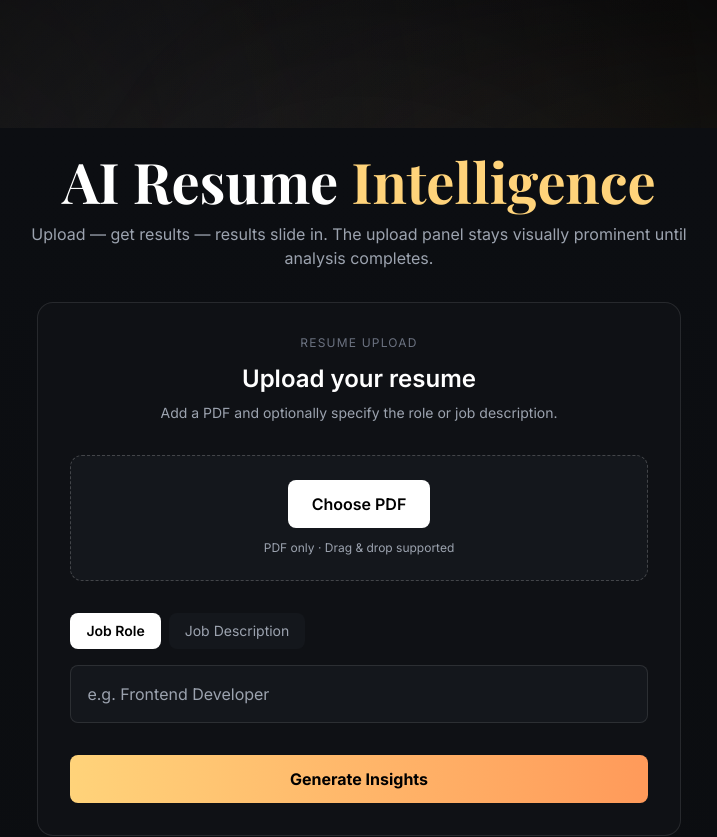
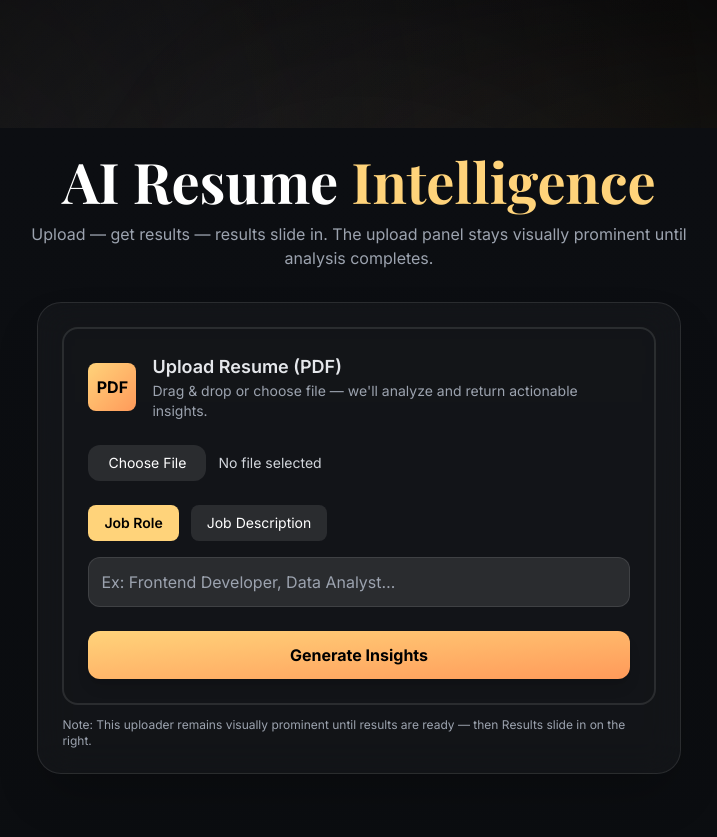
Before and after one commit to wndrthndr/CVision, a Next.js app in the folder client/: page / in a window 1280 px wide. Shown: the top 837 px of the page, without its empty margins (281-998 px from the left). Built offline with nearby package versions, Linux system fonts and the light colour scheme.

Commit message:
Update ResumeUploader.jsx

```diff
--- a/client/components/ResumeUploader.jsx
+++ b/client/components/ResumeUploader.jsx
@@ -1,3 +1,4 @@
+// File: components/ResumeUploader.jsx
 'use client';
 import React, { useRef, useState } from 'react';
 import { motion, AnimatePresence } from 'framer-motion';
@@ -14,7 +15,8 @@ export default function ResumeUploader({
   const fileInputRef = useRef(null);
   const [dragging, setDragging] = useState(false);
 
-  const [mode, setMode] = useState('role');
+  // Toggle state for Job Role vs Job Description
+  const [mode, setMode] = useState('role'); // 'role' | 'jd'
   const [jobRole, setJobRole] = useState('');
   const [jobDesc, setJobDesc] = useState('');
 
@@ -36,75 +38,85 @@ export default function ResumeUploader({
     setPercent(3);
 
     const API = process.env.NEXT_PUBLIC_API_URL;
+    // Determine the single backend field value (always sent as `job_description`)
     const jobPayload = mode === 'role' ? (jobRole || '') : (jobDesc || '');
 
     if (!API) {
+      // Simulated progress + fake result (for local/demo)
       for (let p = 5; p <= 88; p += 7) {
+        // eslint-disable-next-line no-await-in-loop
         await new Promise((r) => setTimeout(r, 140 + Math.random() * 180));
         setPercent(p);
       }
       setPercent(100);
       await new Promise((r) => setTimeout(r, 220));
-
-      onResult({
-        gemini_analysis: {
+      const fake = {
         overall_match_score: 82,
-          keyword_alignment: {
-            matched: ['React', 'Next.js', 'Tailwind'],
-            missing: ['Docker'],
-          },
+        keyword_alignment: { matched: ['React', 'Next.js', 'Tailwind'], missing: ['Docker'] },
         skill_strengths: ['Component architecture', 'Responsive UI'],
         skill_gaps: ['Testing'],
         achievement_rewrites: ['Reduced bundle size by 25% — updated'],
         formatting_issues: ['Inconsistent bullet styles'],
         grammar_issues: ['Minor tense mix'],
-          final_recommendation:
-            'Lead with measurable outcomes and add a short summary.',
-        },
-        subscores_computed_locally: { relevance: 81, keywords: 76 },
-      });
-
+        final_recommendation: 'Lead with measurable outcomes and add a short summary.',
+      };
+      onResult({ gemini_analysis: fake, subscores_computed_locally: { relevance: 81, keywords: 76 } });
       setPercent(null);
       setLoadingAnalysis(false);
       return;
     }
 
+    // Real upload using XHR to capture progress events
     try {
       const xhr = new XMLHttpRequest();
       const fd = new FormData();
       fd.append('resume_file', resumeFile);
+      // ALWAYS append a single field named `job_description` (contains either role or full jd)
       fd.append('job_description', jobPayload);
 
       xhr.open('POST', `${API}/analyze-job`);
 
+      // progress event
       xhr.upload.onprogress = function (e) {
         if (e.lengthComputable) {
-          setPercent(Math.round((e.loaded / e.total) * 100));
+          const p = Math.round((e.loaded / e.total) * 100);
+          setPercent(p);
         }
       };
 
+      // response handling
       xhr.onreadystatechange = function () {
         if (xhr.readyState === 4) {
           setPercent(null);
           setLoadingAnalysis(false);
 
           if (xhr.status >= 200 && xhr.status < 300) {
+            try {
               const data = JSON.parse(xhr.responseText);
-            onResult(data.gemini_analysis ? data : { gemini_analysis: data });
+              const normalized = data.gemini_analysis ? data : { gemini_analysis: data };
+              onResult(normalized);
+            } catch (err) {
+              console.error('Failed to parse JSON from server:', err, xhr.responseText);
+              alert('Server returned invalid JSON. Check console for details.');
+            }
           } else {
-            alert('Upload failed.');
+            console.error('Upload failed', xhr.status, xhr.responseText);
+            alert('Upload failed. See console for details.');
           }
         }
       };
 
-      xhr.onerror = () => {
+      // network error handling
+      xhr.onerror = function (err) {
         setPercent(null);
         setLoadingAnalysis(false);
-        alert('Network error.');
+        console.error('Network error', err);
+        alert('Network error during upload.');
       };
 
       xhr.send(fd);
-    } catch {
+    } catch (err) {
+      console.error('Upload start error', err);
       setPercent(null);
       setLoadingAnalysis(false);
       alert('Could not start upload.');
@@ -112,78 +124,63 @@ export default function ResumeUploader({
   }
 
   return (
+    <motion.div layout className="glass-panel p-6 rounded-3xl border border-white/10 shadow-2xl">
+      {/* FULL, PROMINENT Uploader — not minimal */}
       <motion.div
-      layout
-      className="bg-[#0f1115] border border-white/10 rounded-2xl p-8"
-    >
-      {/* HEADER */}
-      <div className="text-center mb-8">
-        <p className="text-xs uppercase tracking-widest text-gray-500">
-          Resume Upload
-        </p>
-        <h2 className="text-2xl font-semibold mt-3">
-          Upload your resume
-        </h2>
-        <p className="text-gray-400 text-sm mt-2 max-w-md mx-auto">
-          Add a PDF and optionally specify the role or job description.
-        </p>
-      </div>
-
-      {/* DROP ZONE */}
-      <div
+        whileHover={{ scale: 1.02 }}
+        className={`rounded-2xl p-6 border-2 ${dragging ? 'border-accent1 bg-accent1/8' : 'border-white/10 bg-white/6'}`}
         onDrop={onDrop}
         onDragOver={(e) => {
           e.preventDefault();
           setDragging(true);
         }}
         onDragLeave={() => setDragging(false)}
-        className={`rounded-xl border border-dashed p-6 text-center transition ${
-          dragging
-            ? 'border-accent1 bg-accent1/10'
-            : 'border-white/20 bg-[#14171c]'
-        }`}
       >
-        <input
-          ref={fileInputRef}
-          type="file"
-          accept="application/pdf"
-          hidden
-          onChange={(e) => handleFiles(e.target.files)}
-        />
+        <div className="flex items-center gap-4">
+          <div className="flex-shrink-0 w-12 h-12 rounded-lg bg-gradient-to-br from-accent1 to-accent2 flex items-center justify-center font-bold text-black">
+            PDF
+          </div>
+          <div>
+            <p className="text-lg text-gray-200 font-semibold">Upload Resume (PDF)</p>
+            <p className="text-sm text-gray-400">Drag & drop or choose file — we'll analyze and return actionable insights.</p>
+          </div>
+        </div>
+
+        <div className="mt-6 flex gap-3 items-center">
+          <label className="cursor-pointer inline-flex items-center gap-3 px-5 py-2 bg-white/10 rounded-xl hover:bg-white/20 text-sm">
+            Choose File
+            <input ref={fileInputRef} type="file" accept="application/pdf" className="hidden" onChange={(e) => handleFiles(e.target.files)} />
+          </label>
+
+          <div className="text-sm text-gray-300">{resumeFile ? resumeFile.name : 'No file selected'}</div>
+        </div>
+
+        {/* Job Role / Job Description Toggle */}
+        <div className="mt-6">
+          <div className="flex gap-3 mb-4">
+            <button
+              className={`px-4 py-2 rounded-lg text-sm ${mode === 'role' ? 'bg-accent1 text-black font-semibold' : 'bg-white/10'}`}
+              onClick={() => setMode('role')}
+              type="button"
+            >
+              Job Role
+            </button>
 
             <button
+              className={`px-4 py-2 rounded-lg text-sm ${mode === 'jd' ? 'bg-accent1 text-black font-semibold' : 'bg-white/10'}`}
+              onClick={() => setMode('jd')}
               type="button"
-          onClick={() => fileInputRef.current?.click()}
-          className="px-6 py-3 rounded-lg bg-white text-black font-semibold"
             >
-          {resumeFile ? 'Change PDF' : 'Choose PDF'}
+              Job Description
             </button>
-
-        <p className="mt-3 text-xs text-gray-400">
-          {resumeFile ? resumeFile.name : 'PDF only · Drag & drop supported'}
-        </p>
           </div>
 
-      {/* ROLE / JD */}
-      <div className="mt-8">
-        <div className="flex gap-2 mb-4">
-          <Toggle active={mode === 'role'} onClick={() => setMode('role')}>
-            Job Role
-          </Toggle>
-          <Toggle active={mode === 'jd'} onClick={() => setMode('jd')}>
-            Job Description
-          </Toggle>
-        </div>
-
-        <AnimatePresence mode="wait">
           {mode === 'role' && (
             <motion.input
-              key="role"
               initial={{ opacity: 0, y: 6 }}
               animate={{ opacity: 1, y: 0 }}
-              exit={{ opacity: 0, y: -6 }}
-              className="w-full p-4 rounded-lg bg-[#14171c] border border-white/10 outline-none"
-              placeholder="e.g. Frontend Developer"
+              placeholder="Ex: Frontend Developer, Data Analyst…"
+              className="w-full p-3 bg-white/10 rounded-xl border border-white/10 outline-none"
               value={jobRole}
               onChange={(e) => setJobRole(e.target.value)}
             />
@@ -191,66 +188,40 @@ export default function ResumeUploader({
 
           {mode === 'jd' && (
             <motion.textarea
-              key="jd"
               initial={{ opacity: 0, y: 6 }}
               animate={{ opacity: 1, y: 0 }}
-              exit={{ opacity: 0, y: -6 }}
               rows={5}
-              className="w-full p-4 rounded-lg bg-[#14171c] border border-white/10 outline-none"
-              placeholder="Paste job description…"
+              placeholder="Paste the job description here..."
+              className="w-full p-4 bg-white/10 rounded-xl border border-white/10 outline-none"
               value={jobDesc}
               onChange={(e) => setJobDesc(e.target.value)}
             />
           )}
-        </AnimatePresence>
         </div>
 
-      {/* PROGRESS */}
         <AnimatePresence>
           {percent != null && (
-          <motion.div
-            initial={{ opacity: 0 }}
-            animate={{ opacity: 1 }}
-            className="mt-6"
-          >
-            <div className="h-[3px] bg-white/10 rounded-full overflow-hidden">
-              <div
-                className="h-[3px] bg-gradient-to-r from-accent1 to-accent2"
-                style={{ width: `${percent}%` }}
-              />
+            <motion.div initial={{ opacity: 0, height: 0 }} animate={{ opacity: 1, height: 'auto' }} exit={{ opacity: 0, height: 0 }} className="mt-5">
+              <div className="w-full bg-white/6 rounded-xl h-3 overflow-hidden">
+                <div className="h-3 rounded-xl" style={{ width: `${percent}%`, background: 'linear-gradient(90deg,#61f3ff,#ff6ec7)' }} />
               </div>
-            <p className="text-xs text-gray-400 mt-2">
-              Uploading… {percent}%
-            </p>
+              <p className="mt-2 text-xs text-gray-300">Uploading {percent}%</p>
             </motion.div>
           )}
         </AnimatePresence>
 
-      {/* CTA */}
-      <div className="mt-8">
+        <div className="mt-6">
           <button
             onClick={startUploadAndAnalyze}
             disabled={loadingAnalysis}
-          className="w-full py-3 rounded-lg bg-gradient-to-r from-accent1 to-accent2 text-black font-bold"
+            className="w-full py-3 rounded-xl bg-gradient-to-br from-accent1 to-accent2 text-black font-bold shadow-lg"
           >
             {loadingAnalysis ? 'Analyzing…' : 'Generate Insights'}
           </button>
         </div>
       </motion.div>
+
+      <div className="text-xs text-gray-400 mt-3">Note: This uploader remains visually prominent until results are ready — then Results slide in on the right.</div>
+    </motion.div>
   );
 }
-
-function Toggle({ active, children, ...props }) {
-  return (
-    <button
-      {...props}
-      className={`px-4 py-2 rounded-lg text-sm transition ${
-        active
-          ? 'bg-white text-black font-semibold'
-          : 'bg-[#14171c] text-gray-400 hover:bg-white/10'
-      }`}
-    >
-      {children}
-    </button>
-  );
-}
```
Lines whose indentation alone changed are shown as unchanged.
